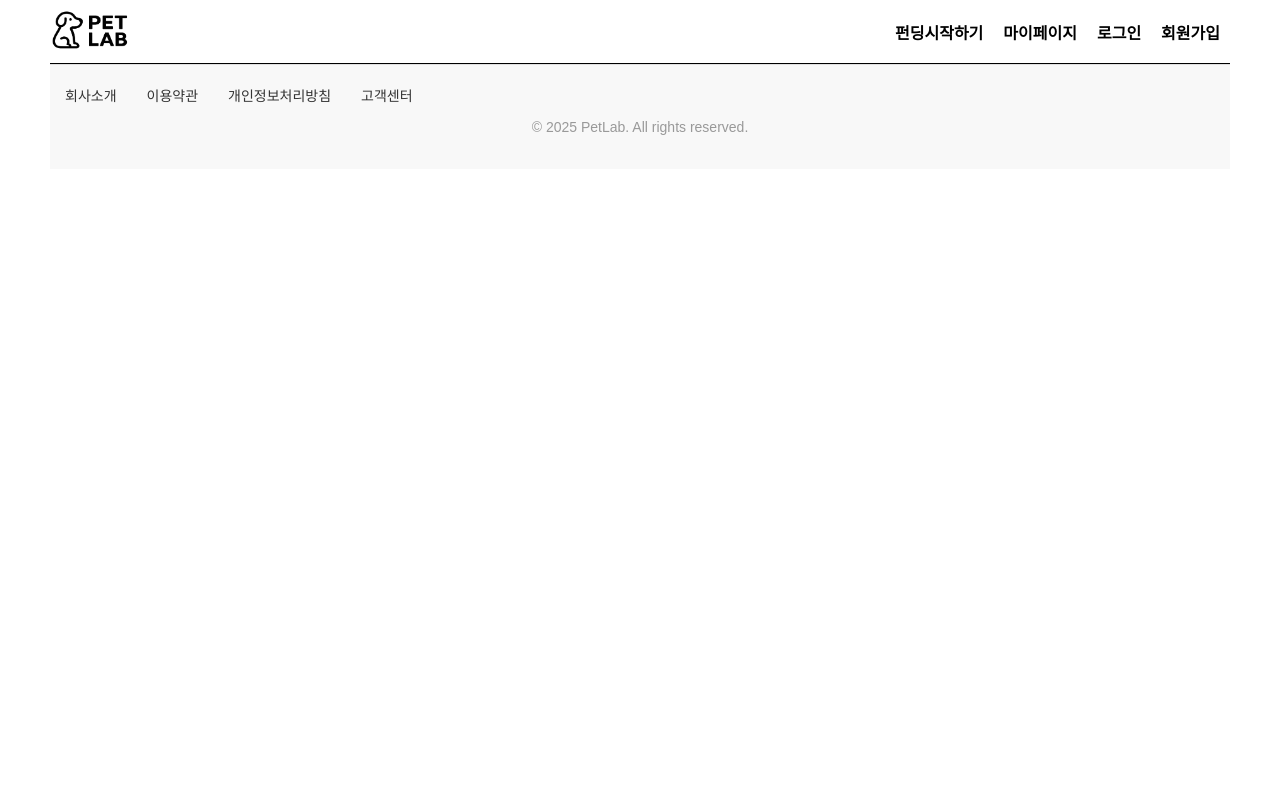
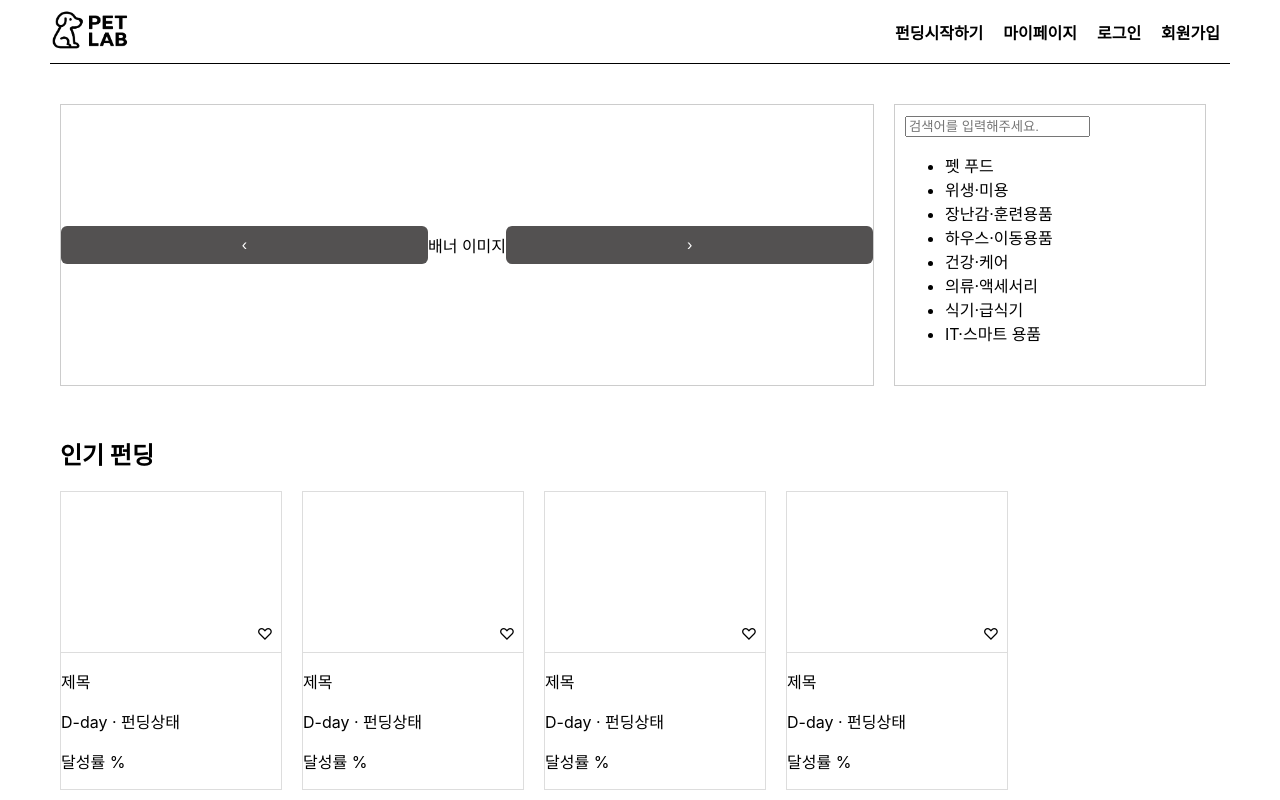
Before and after one commit to YuYoungKwang/pet-lab, a React (Create React App) app: page / in a window 1280 px wide. Shown: the top 800 px of the page. Built offline with nearby package versions, Linux system fonts and the light colour scheme.

Commit message:
메인페이지 레이아웃 작성 (기능X)(CSS 수정필요)

```diff
--- a/src/App.js
+++ b/src/App.js
@@ -4,6 +4,7 @@ import Header from './components/common/Header';
 import Footer from './components/common/Footer';
 import Login from './pages/Login';
 import Register from './pages/Register';
+import MainPage from './pages/MainPage';
 function App() {
   return (
     <div>
@@ -14,6 +15,7 @@ function App() {
         <Route path="/mypage" element={<MainPage/>}/>
         <Route path="/login" element={<MainPage/>}/>
         <Route path="/register" element={<Register/>}/> */}
+        <Route path="/" element={<MainPage/>}/>
         <Route path="/register" element={<Register/>}/>
         <Route path="/login" element={<Login/>}/>
       </Routes>
--- /dev/null
+++ b/src/components/common/CategorySidebar.js
@@ -0,0 +1,19 @@
+import '../../styles/CategorySidebar.css'
+function CategorySidebar() {
+    const categories = [
+        '펫 푸드', '위생·미용', '장난감·훈련용품',
+        '하우스·이동용품', '건강·케어',
+        '의류·액세서리', '식기·급식기', 'IT·스마트 용품'
+    ];
+
+    return (
+        <aside className="category-box">
+            <input className="search" placeholder="검색어를 입력해주세요." />
+            <ul>
+                {categories.map(c => <li key={c}>{c}</li>)}
+            </ul>
+        </aside>
+    );
+}
+
+export default CategorySidebar;
--- /dev/null
+++ b/src/components/common/FundingCard.js
@@ -0,0 +1,19 @@
+import '../../styles/FundingCard.css'
+
+function FundingCard() {
+    return (
+        <div className="funding-card">
+            <div className="image-box">
+                <span className="heart">♡</span>
+            </div>
+
+            <div className="info">
+                <p className="title">제목</p>
+                <p className="meta">D-day · 펀딩상태</p>
+                <p className="rate">달성률 %</p>
+            </div>
+        </div>
+    );
+}
+
+export default FundingCard;
--- /dev/null
+++ b/src/components/mainpage/BannerSlider.js
@@ -0,0 +1,13 @@
+import '../../styles/BannerSlider.css'
+
+function BannerSlider() {
+    return (
+        <div className="banner">
+            <button className="arrow left">‹</button>
+            <div className="banner-image">배너 이미지</div>
+            <button className="arrow right">›</button>
+        </div>
+    );
+}
+
+export default BannerSlider;
--- /dev/null
+++ b/src/components/mainpage/FundingSection.js
@@ -0,0 +1,16 @@
+import FundingCard from "../common/FundingCard";
+import '../../styles/FundingSection.css'
+function FundingSection({ title }) {
+    return (
+        <section className="funding-section">
+            <h2>{title}</h2>
+            <div className="funding-grid">
+                {[1, 2, 3, 4].map(i => (
+                    <FundingCard key={i} />
+                ))}
+            </div>
+        </section>
+    );
+}
+
+export default FundingSection;
--- /dev/null
+++ b/src/pages/MainPage.js
@@ -0,0 +1,20 @@
+import BannerSlider from "../components/mainpage/BannerSlider";
+import CategorySidebar from "../components/common/CategorySidebar";
+import FundingSection from "../components/mainpage/FundingSection";
+import '../styles/MainPage.css'
+function MainPage() {
+    return (
+        <main className="main-container">
+            <div className="top-area">
+                <BannerSlider />
+                <CategorySidebar />
+            </div>
+
+            <FundingSection title="인기 펀딩" />
+            <FundingSection title="방금 등록된 따끈따끈한 펀딩" />
+            <FundingSection title="펫랩이 추천합니다!" />
+        </main>
+    );
+}
+
+export default MainPage;
--- /dev/null
+++ b/src/styles/BannerSlider.css
@@ -0,0 +1,9 @@
+.banner {
+    position: relative;
+    width: 70%;
+    height: 280px;
+    border: 1px solid #ccc;
+    display: flex;
+    align-items: center;
+    justify-content: center;
+}
--- /dev/null
+++ b/src/styles/CategorySidebar.css
@@ -0,0 +1,5 @@
+.category-box {
+    width: 25%;
+    border: 1px solid #ccc;
+    padding: 10px;
+}
--- /dev/null
+++ b/src/styles/FundingCard.css
@@ -0,0 +1,16 @@
+.funding-card {
+    width: 220px;
+    border: 1px solid #ddd;
+}
+
+.image-box {
+    height: 160px;
+    border-bottom: 1px solid #ddd;
+    position: relative;
+}
+
+.heart {
+    position: absolute;
+    bottom: 8px;
+    right: 8px;
+}
--- /dev/null
+++ b/src/styles/FundingSection.css
@@ -0,0 +1,8 @@
+.funding-section {
+    margin-top: 50px;
+}
+
+.funding-grid {
+    display: flex;
+    gap: 20px;
+}
--- /dev/null
+++ b/src/styles/MainPage.css
@@ -0,0 +1,8 @@
+.main-container {
+    padding: 40px 60px;
+}
+
+.top-area {
+    display: flex;
+    gap: 20px;
+}
```
